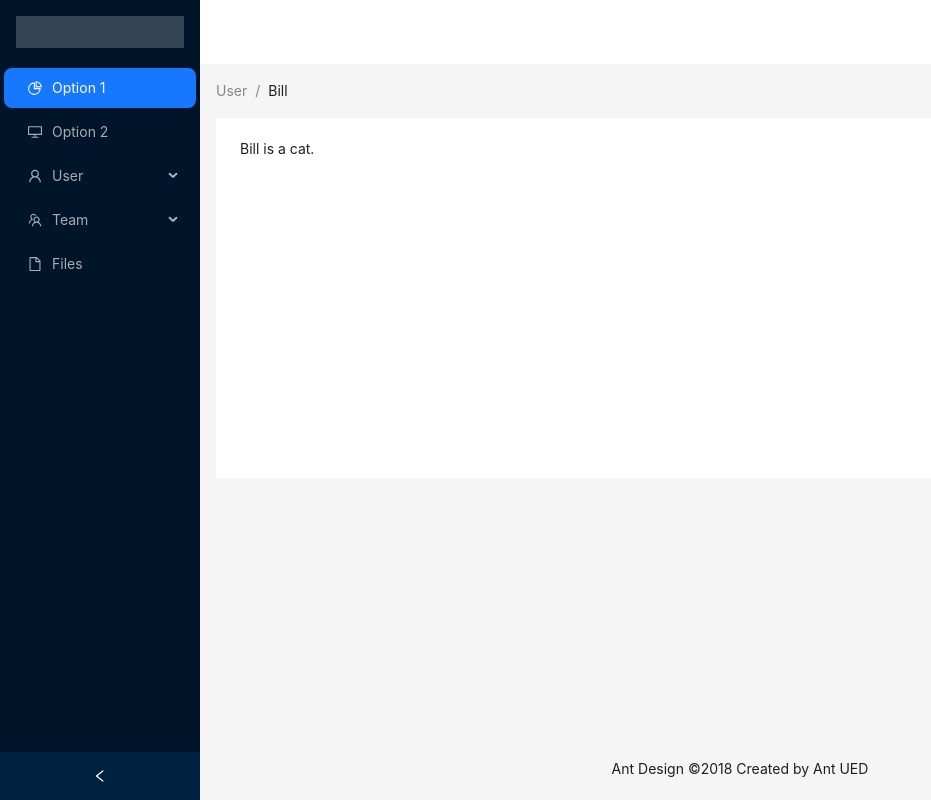
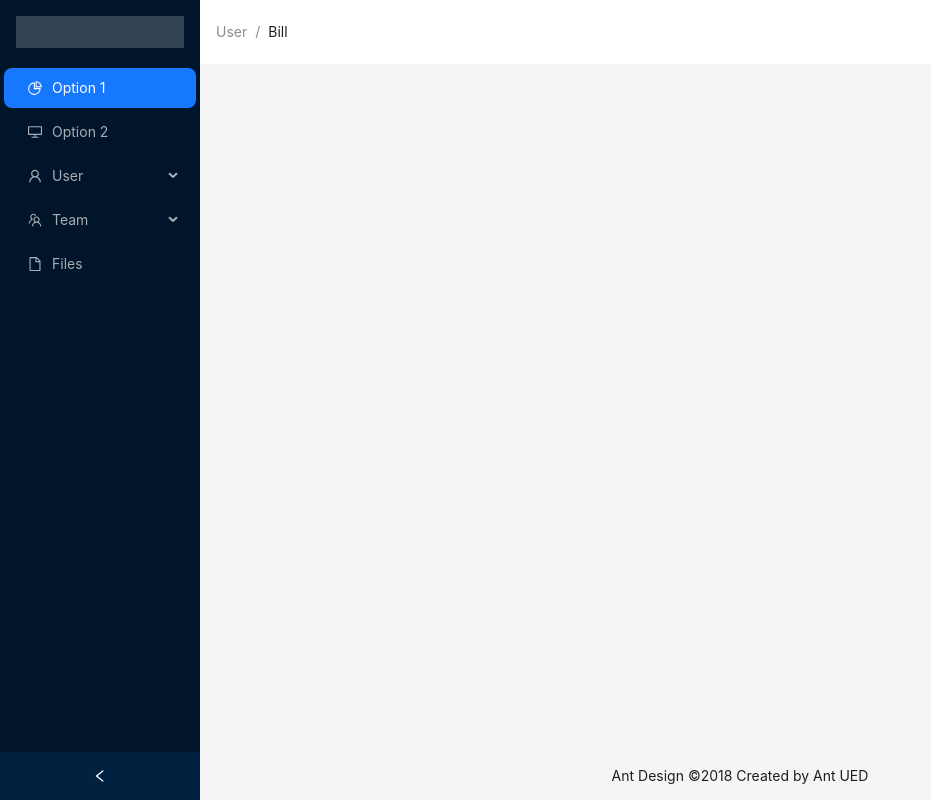
Before and after one commit to zjy4fun/react-admin-bilibili, a React (Vite) app: page /home in a window 1280 px wide. Shown: the whole page, without its empty margins (0-931 px from the left). Built offline with nearby package versions, Linux system fonts and the light colour scheme.

Commit message:
adjust some styles

```diff
--- a/src/views/Home.tsx
+++ b/src/views/Home.tsx
@@ -47,22 +47,27 @@ const View: React.FC = () => {
 
     return (
         <Layout style={{ minHeight: '100vh' }}>
+            {/* 左边的侧边栏 */}
             <Sider collapsible collapsed={collapsed} onCollapse={(value) => setCollapsed(value)}>
                 <div style={{ height: 32, margin: 16, background: 'rgba(255, 255, 255, 0.2)' }} />
                 <Menu theme="dark" defaultSelectedKeys={['1']} mode="inline" items={items} />
             </Sider>
+            {/* 右边内容 */}
             <Layout className="site-layout">
-        <Header style={{ padding: 0, background: colorBgContainer }} />
-        <Content style={{ margin: '0 16px' }}>
-          <Breadcrumb style={{ margin: '16px 0' }}>
+                {/* 右边头部 */}
+                <Header style={{ paddingLeft: '16px', background: colorBgContainer }}>
+                    {/* 面包屑 */}
+                    <Breadcrumb style={{ lineHeight: '64px' }}>
                         <Breadcrumb.Item>User</Breadcrumb.Item>
                         <Breadcrumb.Item>Bill</Breadcrumb.Item>
                     </Breadcrumb>
-          <div style={{ padding: 24, minHeight: 360, background: colorBgContainer }}>
-            Bill is a cat.
-          </div>
+                </Header>
+                {/* 右边内容：白色底的盒子 */}
+                <Content style={{ margin: '16px 16px 0' }}>
+                    {/* 窗口部分放在这里 */}
                 </Content>
-        <Footer style={{ textAlign: 'center' }}>Ant Design ©2018 Created by Ant UED</Footer>
+                {/* 右边底部 */}
+                <Footer style={{ textAlign: 'center', padding: 0, lineHeight: '48px' }}>Ant Design ©2018 Created by Ant UED</Footer>
             </Layout>
         </Layout>
     );
```
Lines whose indentation alone changed are shown as unchanged.
